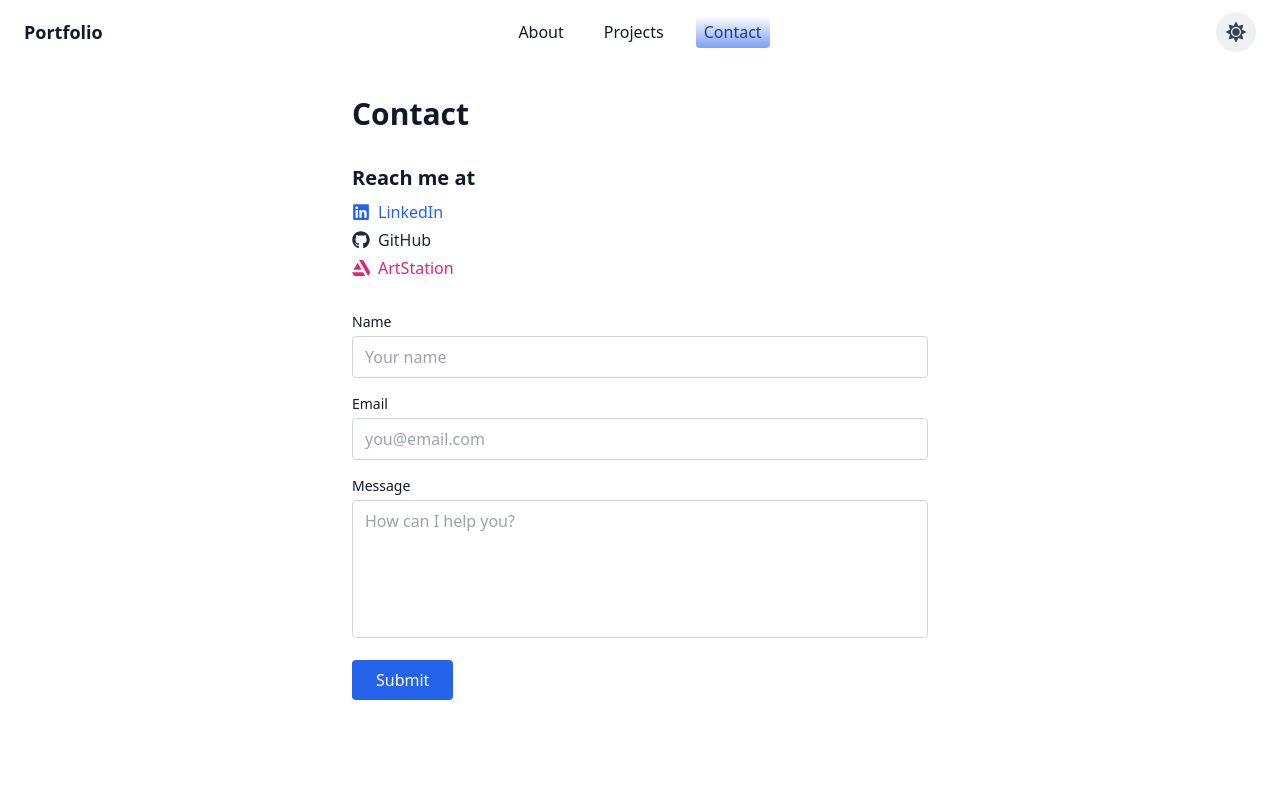
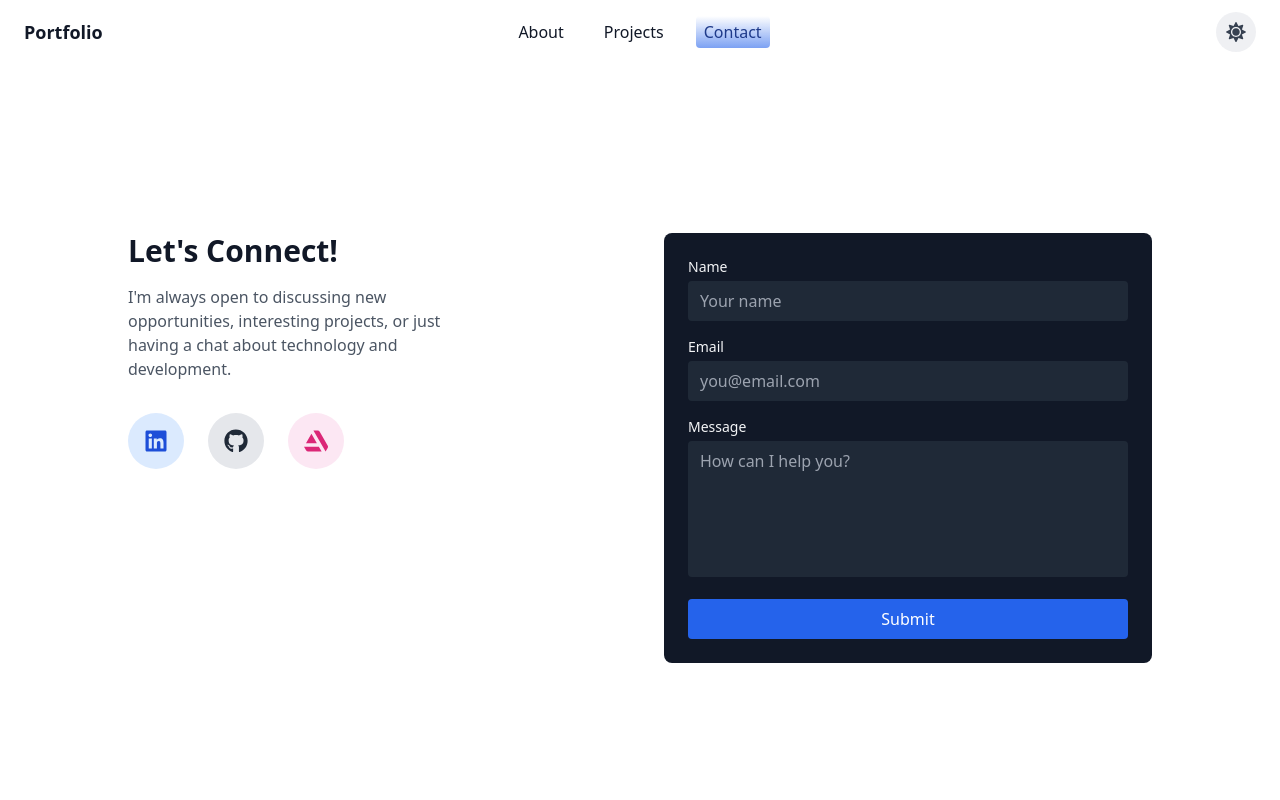
Before and after one commit to IgorGarciaCosta/portfolio-react, a React (Vite) app: page /contact in a window 1280 px wide. Shown: the top 800 px of the page. Built offline with nearby package versions, Linux system fonts and the light colour scheme.

Commit message:
visual updates to contacts page

```diff
--- a/src/pages/Contact.tsx
+++ b/src/pages/Contact.tsx
@@ -1,18 +1,14 @@
+/* -------------- Contact.tsx (card invertido) -------------- */
 import { useState } from "react";
 import { motion } from "framer-motion";
-
-/* react-icons – apenas os ícones necessários (tree-shaking no build) */
 import { FaLinkedin, FaGithub } from "react-icons/fa";
 import { SiArtstation } from "react-icons/si";
 
-/* -------------------------------------------------------------
- * Contact links + icons.  O tipo React.ReactNode aceita qualquer
- * JSX, então podemos armazenar o ícone junto com label e url.
- * ------------------------------------------------------------*/
 type ContactLink = {
   label: string;
   url: string;
-  color: string;
+  bg: string;
+  fg: string;
   icon: React.ReactNode;
 };
 
@@ -20,29 +16,27 @@ const CONTACT_LINKS: ContactLink[] = [
   {
     label: "LinkedIn",
     url: "https://www.linkedin.com/in/igor-garcia-5a449a1b5/",
-    color: "text-blue-600 dark:text-blue-400",
+    bg: "bg-blue-100 dark:bg-blue-900/40",
+    fg: "text-blue-700 dark:text-blue-300",
     icon: <FaLinkedin />,
   },
   {
     label: "GitHub",
     url: "https://github.com/IgorGarciaCosta",
-    color: "text-gray-800 dark:text-gray-200",
+    bg: "bg-gray-200 dark:bg-gray-800/60",
+    fg: "text-gray-800 dark:text-gray-200",
     icon: <FaGithub />,
   },
   {
     label: "ArtStation",
     url: "https://igorgarcia6.artstation.com/",
-    color: "text-pink-600 dark:text-pink-400",
+    bg: "bg-pink-100 dark:bg-pink-900/40",
+    fg: "text-pink-600 dark:text-pink-400",
     icon: <SiArtstation />,
   },
 ];
 
-/* -------------------- form state type ---------------------*/
-type FormState = {
-  name: string;
-  email: string;
-  message: string;
-};
+type FormState = { name: string; email: string; message: string };
 
 export default function Contact() {
   const [form, setForm] = useState<FormState>({
@@ -58,7 +52,7 @@ export default function Contact() {
 
   const handleSubmit = (e: React.FormEvent) => {
     e.preventDefault();
-    // TODO: integrate with EmailJS / Formspree / API
+    // TODO: integrar com backend / EmailJS
     setSent(true);
   };
 
@@ -67,40 +61,49 @@ export default function Contact() {
       initial={{ opacity: 0, y: 20 }}
       animate={{ opacity: 1, y: 0 }}
       transition={{ duration: 0.5 }}
-      className="mx-auto max-w-xl space-y-8"
+      className="mx-auto flex min-h-[calc(100vh-6rem)] items-center px-4"
     >
-      <h1 className="text-3xl font-extrabold">Contact</h1>
+      <div className="mx-auto w-full max-w-5xl md:grid md:grid-cols-2 md:gap-12">
+        {/* -------- coluna esquerda -------- */}
+        <div className="mb-12 flex flex-col items-center gap-8 text-center md:mb-0 md:items-start md:text-left">
+          <header className="space-y-4">
+            <h1 className="text-3xl font-extrabold">Let&apos;s Connect!</h1>
+            <p className="max-w-xs text-gray-600 dark:text-gray-300">
+              I&apos;m always open to discussing new opportunities, interesting
+              projects, or just having a chat about technology and development.
+            </p>
+          </header>
 
-      {/* ---------- static links with icons ---------- */}
-      <div className="space-y-2">
-        <h2 className="text-xl font-semibold">Reach me at</h2>
-
-        <ul className="flex flex-col gap-1">
-          {CONTACT_LINKS.map((link) => (
-            <li key={link.label}>
+          <ul className="flex gap-6">
+            {CONTACT_LINKS.map((l) => (
+              <li key={l.label}>
                 <a
-                href={link.url}
+                  href={l.url}
                   target="_blank"
                   rel="noopener noreferrer"
-                className={`flex items-center gap-2 underline-offset-4 hover:underline ${link.color}`}
+                  title={l.label}
+                  className={`
+                    ${l.bg} ${l.fg}
+                    flex h-14 w-14 items-center justify-center rounded-full
+                    text-2xl transition-transform hover:scale-110
+                  `}
                 >
-                {/* Ícone */}
-                <span className="text-lg">{link.icon}</span>
-                {/* Texto */}
-                {link.label}
+                  {l.icon}
                 </a>
               </li>
             ))}
           </ul>
         </div>
 
-      {/* -------------- feedback after submit --------------*/}
+        {/* -------- coluna direita (card) -------- */}
+        <div className="mx-auto w-full max-w-lg">
+          {/* card invertido: escuro no tema claro, claro no tema escuro */}
+          <div className="rounded-lg bg-gray-900 p-6 text-gray-100 dark:bg-gray-50 dark:text-gray-900">
             {sent ? (
-        <p className="rounded bg-green-100 p-4 text-green-700 dark:bg-green-900/40 dark:text-green-300">
+              <p className="rounded bg-green-700/20 p-4 text-green-200 dark:bg-green-100 dark:text-green-700">
                 Thank you! Your message has been sent ✨
               </p>
             ) : (
-        /* ------------------ contact form ------------------*/
               <form onSubmit={handleSubmit} className="space-y-4">
                 {/* Name */}
                 <div>
@@ -111,35 +114,39 @@ export default function Contact() {
                     required
                     value={form.name}
                     onChange={handleChange}
-              className="w-full rounded border border-gray-300 px-3 py-2 dark:border-gray-700 dark:bg-gray-800"
+                    className="w-full rounded bg-gray-800 px-3 py-2 text-gray-100 placeholder-gray-400 dark:bg-white dark:text-gray-900 dark:placeholder-gray-500"
                     placeholder="Your name"
                   />
                 </div>
 
                 {/* Email */}
                 <div>
-            <label className="mb-1 block text-sm font-medium">Email</label>
+                  <label className="mb-1 block text-sm font-medium">
+                    Email
+                  </label>
                   <input
                     type="email"
                     name="email"
                     required
                     value={form.email}
                     onChange={handleChange}
-              className="w-full rounded border border-gray-300 px-3 py-2 dark:border-gray-700 dark:bg-gray-800"
+                    className="w-full rounded bg-gray-800 px-3 py-2 text-gray-100 placeholder-gray-400 dark:bg-white dark:text-gray-900 dark:placeholder-gray-500"
                     placeholder="you@email.com"
                   />
                 </div>
 
                 {/* Message */}
                 <div>
-            <label className="mb-1 block text-sm font-medium">Message</label>
+                  <label className="mb-1 block text-sm font-medium">
+                    Message
+                  </label>
                   <textarea
                     name="message"
                     required
                     rows={5}
                     value={form.message}
                     onChange={handleChange}
-              className="w-full resize-none rounded border border-gray-300 px-3 py-2 dark:border-gray-700 dark:bg-gray-800"
+                    className="w-full resize-none rounded bg-gray-800 px-3 py-2 text-gray-100 placeholder-gray-400 dark:bg-white dark:text-gray-900 dark:placeholder-gray-500"
                     placeholder="How can I help you?"
                   />
                 </div>
@@ -147,12 +154,15 @@ export default function Contact() {
                 {/* Submit */}
                 <button
                   type="submit"
-            className="rounded bg-blue-600 px-6 py-2 font-medium text-white hover:bg-blue-700"
+                  className="w-full rounded bg-blue-600 px-6 py-2 font-medium text-white hover:bg-blue-700"
                 >
                   Submit
                 </button>
               </form>
             )}
+          </div>
+        </div>
+      </div>
     </motion.section>
   );
 }
```
Lines whose indentation alone changed are shown as unchanged.
